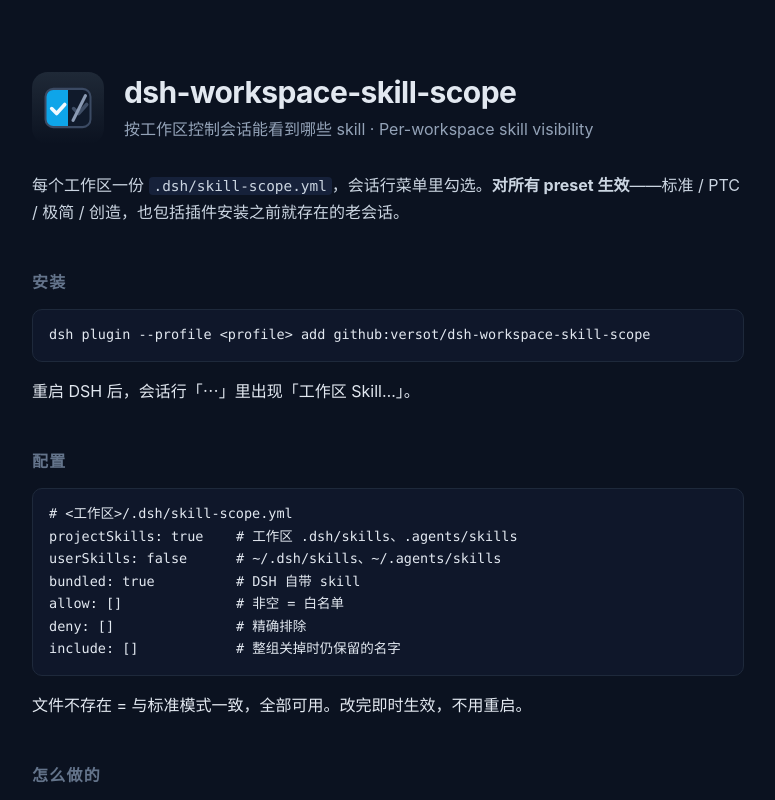
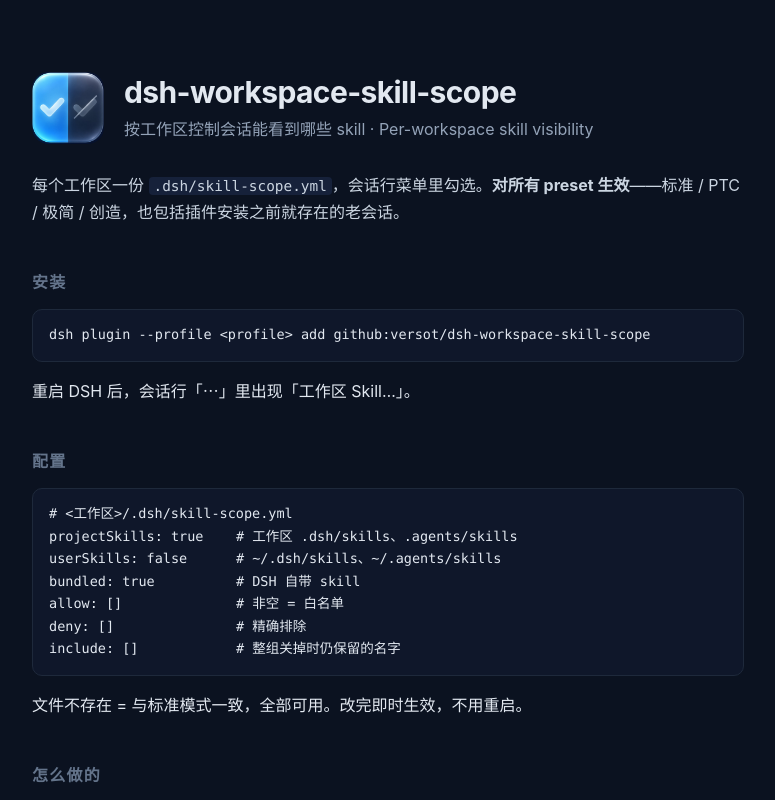
Before and after one commit to versot/dsh-workspace-capability, a website: page docs/index.html in a window 1280 px wide. Shown: the top 800 px of the page, without its empty margins (252-1027 px from the left). Drawn offline with Linux system fonts and the light colour scheme.

Commit message:
feat(icon): generated app icon (left enabled / right hidden)

```diff
--- a/docs/index.html
+++ b/docs/index.html
@@ -36,23 +36,7 @@
 <body>
 <main>
   <div class="hero">
-    <svg viewBox="0 0 64 64" aria-hidden="true">
-      <defs>
-        <linearGradient id="bg" x1="0" y1="0" x2="0" y2="1">
-          <stop offset="0" stop-color="#1f2937"/><stop offset="1" stop-color="#0b1220"/>
-        </linearGradient>
-        <clipPath id="card"><rect x="12" y="15" width="40" height="34" rx="7"/></clipPath>
-      </defs>
-      <rect width="64" height="64" rx="14" fill="url(#bg)"/>
-      <g clip-path="url(#card)">
-        <rect x="12" y="15" width="20" height="34" fill="#0ea5e9"/>
-        <rect x="32" y="15" width="20" height="34" fill="#101a2b"/>
-      </g>
-      <rect x="12" y="15" width="40" height="34" rx="7" fill="none" stroke="#3b4a63" stroke-width="1.8"/>
-      <path d="M17.5 32.5l4.4 4.4 7.2-8" fill="none" stroke="#f0f9ff" stroke-width="3.2" stroke-linecap="round" stroke-linejoin="round"/>
-      <path d="M37 32.5l4.4 4.4 7.2-8" fill="none" stroke="#3f4e66" stroke-width="3.2" stroke-linecap="round" stroke-linejoin="round"/>
-      <path d="M36.5 43l11-22" stroke="#8b9bb4" stroke-width="2.8" stroke-linecap="round"/>
-    </svg>
+    <img src="icon.png" alt="" width="72" height="72" style="width:72px;height:72px;flex:0 0 72px;border-radius:16px">
     <div>
       <h1>dsh-workspace-skill-scope</h1>
       <p class="tagline">按工作区控制会话能看到哪些 skill · Per-workspace skill visibility</p>
--- a/package.json
+++ b/package.json
@@ -26,7 +26,7 @@
     "./client": "./client.js",
     "./catalog": "./catalog.js",
     "./locale/*.json": "./locale/*.json",
-    "./icon": "./icon.svg"
+    "./icon": "./icon.png"
   },
   "files": [
     "index.js",
@@ -37,7 +37,7 @@
     "cordis.patch.yml",
     "docs/*.md",
     "locale/*.json",
-    "icon.svg"
+    "icon.png"
   ],
   "scripts": {
     "test": "node scripts/check.mjs",
```
Also changed, not shown: docs/icon.png (added), icon.png (added), icon.svg (deleted).
